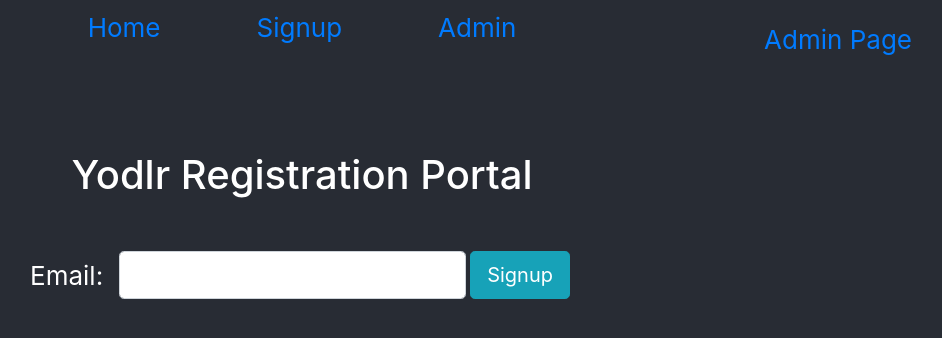
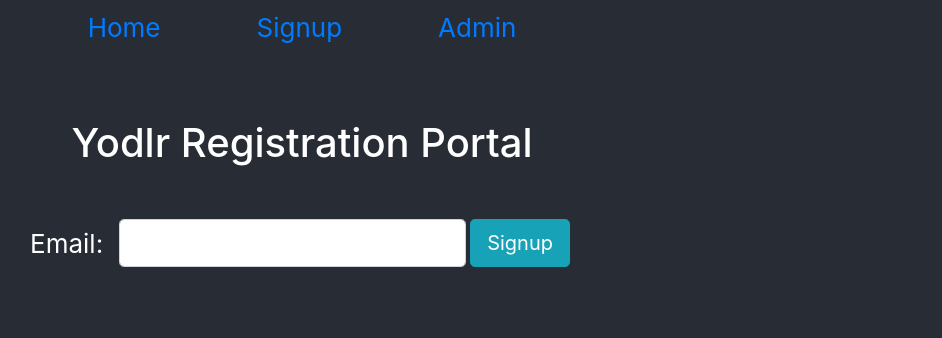
Before and after one commit to la-flor/Yodlr_TakeHome, a React (Create React App) app in the folder frontend/: page /signup in a window 1280 px wide. Shown: the top 338 px of the page, without its empty margins (338-1280 px from the left). Built offline with nearby package versions, Linux system fonts and the light colour scheme; no server answers.

Commit message:
Updated signup page styling

```diff
--- a/frontend/src/Components/Signup.js
+++ b/frontend/src/Components/Signup.js
@@ -1,5 +1,4 @@
 import React, { useState } from "react";
-import "./Signup.css";
 import { useHistory } from "react-router-dom";
 
 function Signup({ signUp }) {
@@ -9,7 +8,7 @@ function Signup({ signUp }) {
     function handleSubmit(evt) {
         evt.preventDefault();
         signUp(email.trim());
-        history.push("/admin");
+        history.push("/users");
     }
 
     function handleChange(evt) {
@@ -17,7 +16,7 @@ function Signup({ signUp }) {
     }
 
     return (
-        <div className="Signup my-5 mx-0">
+        <div className="Signup my-3 mx-0">
             <h1 className="my-5">Yodlr Registration Portal</h1>
             <form className="Signup-form form-inline" onSubmit={handleSubmit}>
                 <label htmlFor="email">Email:</label>
@@ -31,7 +30,6 @@ function Signup({ signUp }) {
                     Signup
             </button>
             </form>
-            <a className="Signup-adminlink" href="/admin">Admin Page</a>
         </div>
     );
 }
```
